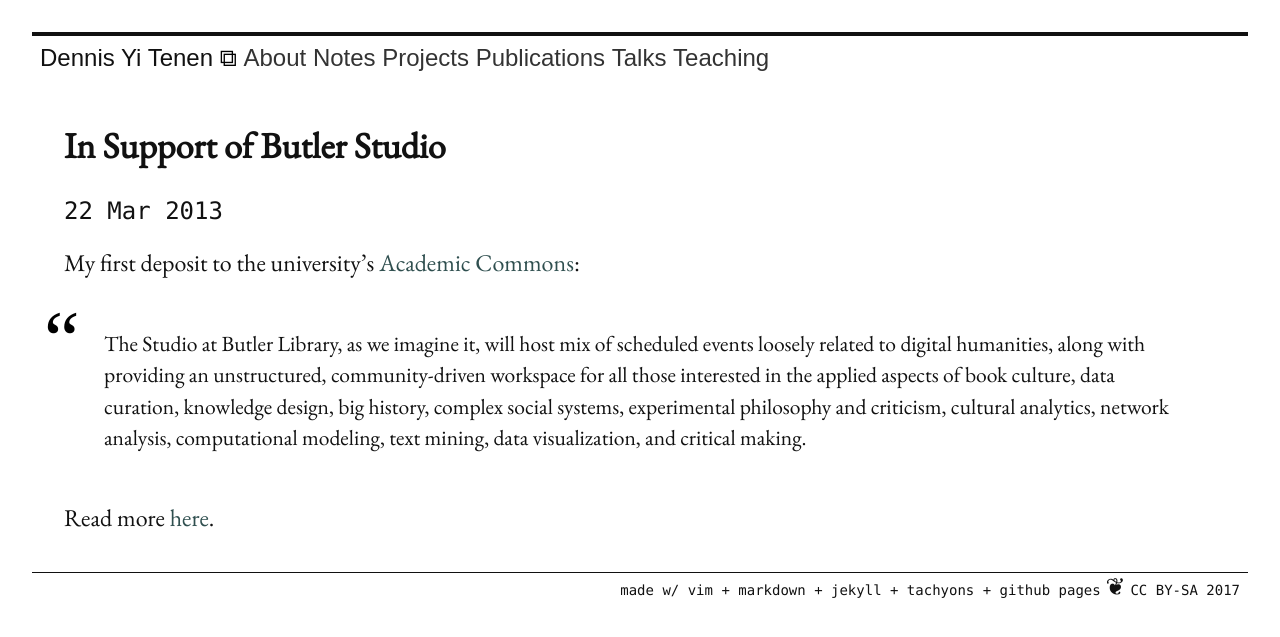
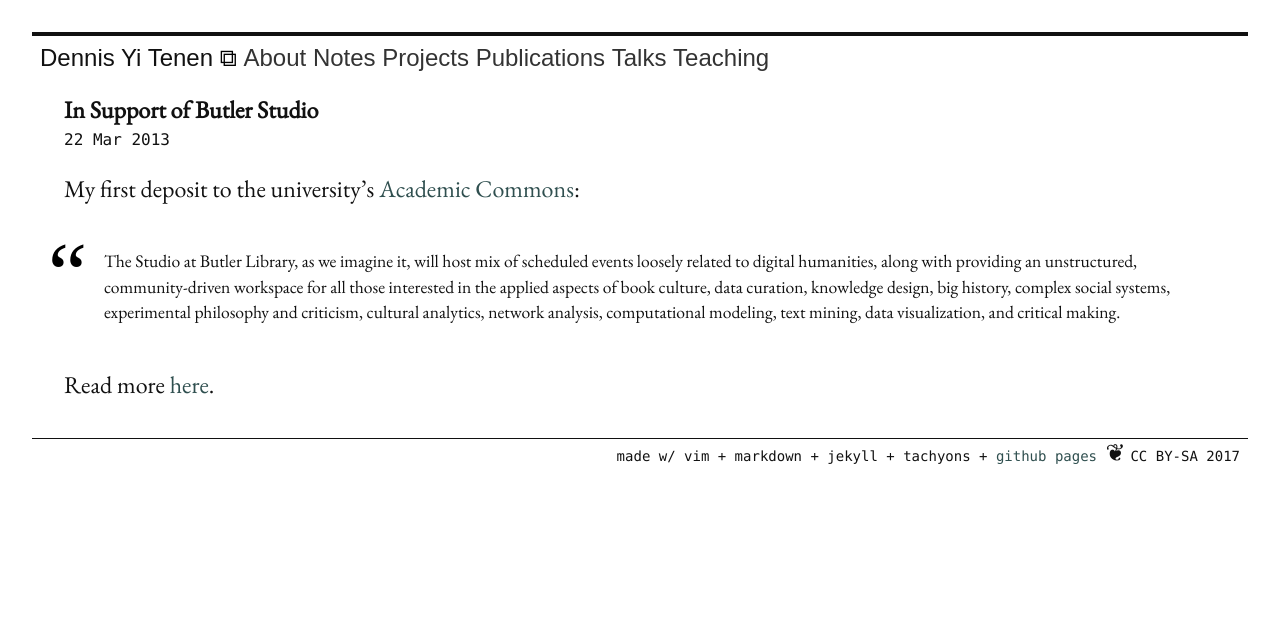
Before and after one commit to denten/denten.github.io, a Jekyll site: the page built from _posts/2013-03-22-butler-studio.md, in a window 1280 px wide. Shown: the top 637 px of the page. Built offline with Jekyll 4.4.1, drawn with Linux system fonts in a browser that asks for light colours; nearby versions of some CDN libraries; library files that are not in the unit come from our copies.

Commit message:
improve fonts

```diff
--- a/_includes/footer.html
+++ b/_includes/footer.html
@@ -1,5 +1,7 @@
 <div class="fl w-100 tr bt pb2 ph2 near-black">
-    <code class="f6">made w/ vim + markdown + jekyll + tachyons + github pages</code>
+    <code class="f6">made w/ vim + markdown + jekyll + tachyons +
+        <a class="code" href="https://github.com/denten/denten.github.io">github pages</a>
+    </code>
     ❦ <code class="f6">CC BY-SA {{ site.time | date: '%Y' }}</code>
 </div>
 
--- a/_layouts/post.html
+++ b/_layouts/post.html
@@ -2,6 +2,6 @@
 layout: default
 ---
 
-<h2>{{ page.title }}</h2>
-<time class="code">{{ page.date | date_to_string }}</time>
+<h2 class="f3 pa0 ma0">{{ page.title }}</h2>
+<time class="code f5">{{ page.date | date_to_string }}</time>
 <article>{{ content }}</article>
--- a/public/global.css
+++ b/public/global.css
@@ -10,7 +10,7 @@
 
 blockquote {
 font-family: Georgia, serif;
-font-size: .9em;
+font-size: 1.1rem;
 margin: 0.25em 0;
 padding: 0.25em 40px;
 line-height: 1.45;
@@ -20,10 +20,10 @@
 blockquote:before {
 display: block;
 content: "\201C";
-font-size: 80px;
+font-size: 5.5rem;
 font-family: Times, serif;
 position: absolute;
-left: -20px;
-top: -20px;
+left: -1rem;
+top: -1rem;
 color: black;
 }
```
